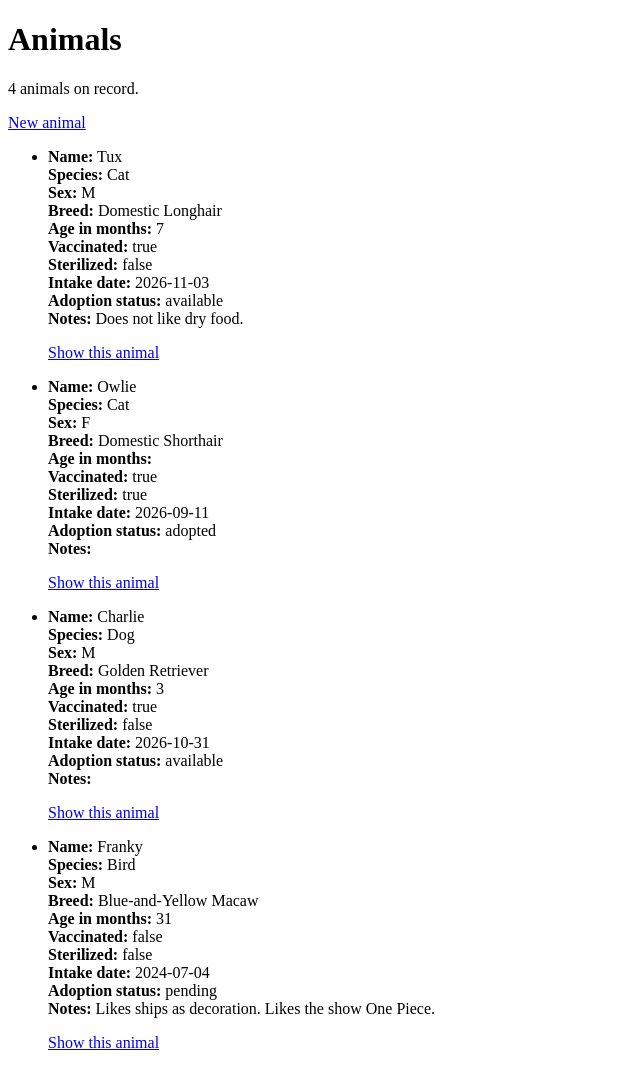
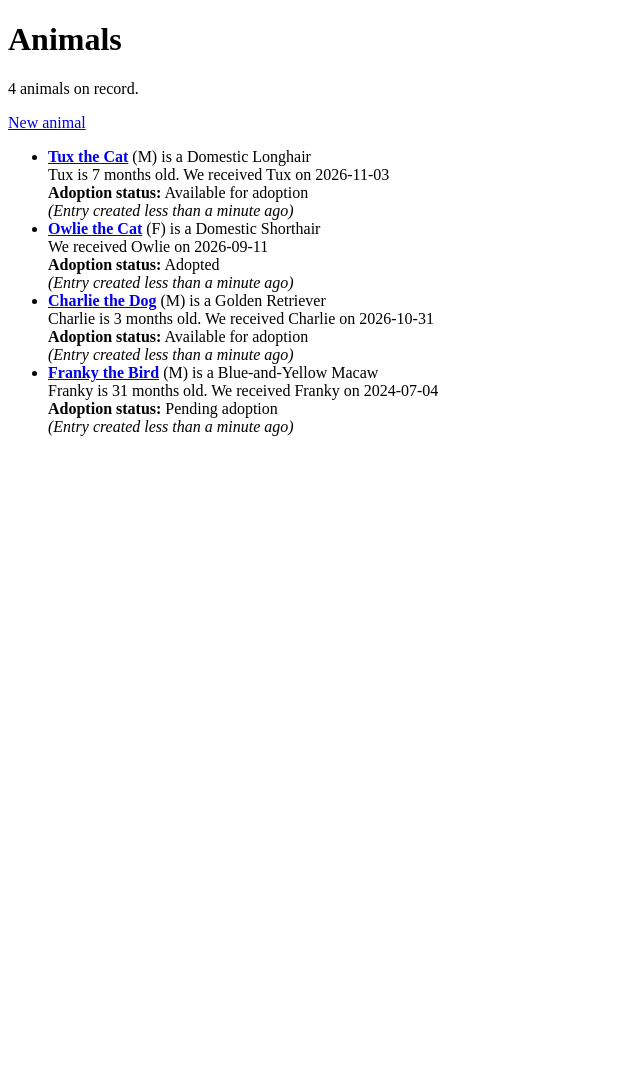
Before and after one commit to bryce-wood/Animal-Shelter-Intake-System, a Rails app: page / in a window 1280 px wide. Shown: the whole page, without its empty margins (0-640 px from the left). After the commit the page ends 436 px from the top, so only its background shows below. Run offline with Rails 7, Linux system fonts and the light colour scheme; data comes from the database, SQL or seed files in the repository; some libraries are stand-ins or nearby versions.

Commit message:
Add proper summaries for animal partials instead of default lists that include creation date and use of new helper "status_to_readable".

```diff
--- a/app/helpers/animals_helper.rb
+++ b/app/helpers/animals_helper.rb
@@ -1,2 +1,14 @@
 module AnimalsHelper
+  def status_to_readable(animal)
+    case animal.adoption_status
+    when "available"
+      "Available for adoption"
+    when "adopted"
+      "Adopted"
+    when "pending"
+      "Pending adoption"
+    else
+      "Unknown status"
+    end
+  end
 end
--- a/app/views/animals/_animal.html.erb
+++ b/app/views/animals/_animal.html.erb
@@ -1,52 +1,28 @@
 <div id="<%= dom_id animal %>">
   <div>
-    <strong>Name:</strong>
-    <%= animal.name %>
+    <strong><%= link_to "#{animal.name} the #{animal.species}", animal %></strong>
+    <% if animal.sex.present? %>
+      (<%= animal.sex %>)
+    <% end %>
+    <% if animal.breed.present? %>
+      is a <%= animal.breed %>
+    <% end %>
   </div>
 
   <div>
-    <strong>Species:</strong>
-    <%= animal.species %>
-  </div>
-
-  <div>
-    <strong>Sex:</strong>
-    <%= animal.sex %>
-  </div>
-
-  <div>
-    <strong>Breed:</strong>
-    <%= animal.breed %>
-  </div>
-
-  <div>
-    <strong>Age in months:</strong>
-    <%= animal.age_in_months %>
-  </div>
-
-  <div>
-    <strong>Vaccinated:</strong>
-    <%= animal.vaccinated %>
-  </div>
-
-  <div>
-    <strong>Sterilized:</strong>
-    <%= animal.sterilized %>
-  </div>
-
-  <div>
-    <strong>Intake date:</strong>
-    <%= animal.intake_date %>
+    <% if animal.age_in_months.present? %>
+      <%= animal.name %> is <%= pluralize(animal.age_in_months, "month") %> old.
+    <% end %>
+    <% if animal.intake_date.present? %>
+      We received <%= animal.name %> on <%= animal.intake_date %>
+    <% end %>
   </div>
 
   <div>
     <strong>Adoption status:</strong>
-    <%= animal.adoption_status %>
+    <%= status_to_readable(animal) %>
   </div>
 
   <div>
-    <strong>Notes:</strong>
-    <%= animal.notes %>
+    <em>(Entry created <%= time_ago_in_words(animal.created_at) %> ago)</em>
   </div>
-
-</div>
--- a/app/views/animals/index.html.erb
+++ b/app/views/animals/index.html.erb
@@ -13,9 +13,7 @@
     <% @animals.each do |animal| %>
     <li>
       <%= render animal %>
-      <p>
-        <%= link_to "Show this animal", animal %>
-      </p>
+
     </li>
     <% end %>
   </ul>
```
